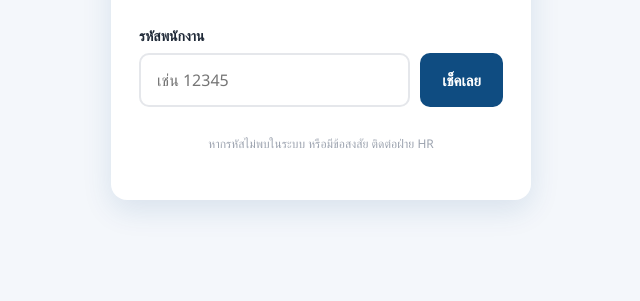
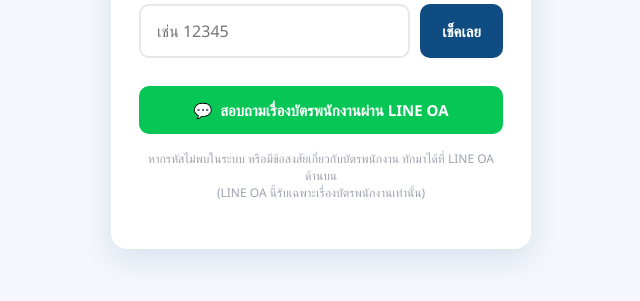
Before and after one commit to unitechpcb06-lab/unitech-badge-status, a plain HTML site: page index.html in a window 1280 px wide. Shown: the part 383-684 px from the top of the page, without its empty margins (319-959 px from the left). Drawn offline with Linux system fonts and the light colour scheme.

Commit message:
Add files via upload

```diff
--- a/index.html
+++ b/index.html
@@ -154,8 +154,24 @@
     font-weight:700;
     margin-bottom:4px;
   }
+  .line-btn{
+    display:flex;
+    align-items:center;
+    justify-content:center;
+    gap:8px;
+    margin-top:28px;
+    padding:14px 16px;
+    background:#06c755;
+    color:#fff;
+    text-decoration:none;
+    font-weight:700;
+    font-size:15px;
+    border-radius:10px;
+    transition:background .15s;
+  }
+  .line-btn:hover{ background:#05a647; }
   .footer-note{
-    margin-top:28px;
+    margin-top:16px;
     text-align:center;
     font-size:12px;
     color:#9ca3af;
@@ -198,7 +214,11 @@
     <ol id="stepsList"></ol>
   </div>
 
-  <p class="footer-note">หากรหัสไม่พบในระบบ หรือมีข้อสงสัย ติดต่อฝ่าย HR</p>
+  <a class="line-btn" href="https://lin.ee/P0kutO9" target="_blank" rel="noopener">
+    <span class="line-icon">💬</span>
+    <span>สอบถามเรื่องบัตรพนักงานผ่าน LINE OA</span>
+  </a>
+  <p class="footer-note">หากรหัสไม่พบในระบบ หรือมีข้อสงสัยเกี่ยวกับบัตรพนักงาน ทักมาได้ที่ LINE OA ด้านบน<br>(LINE OA นี้รับเฉพาะเรื่องบัตรพนักงานเท่านั้น)</p>
 </div>
 
 <script>
```
